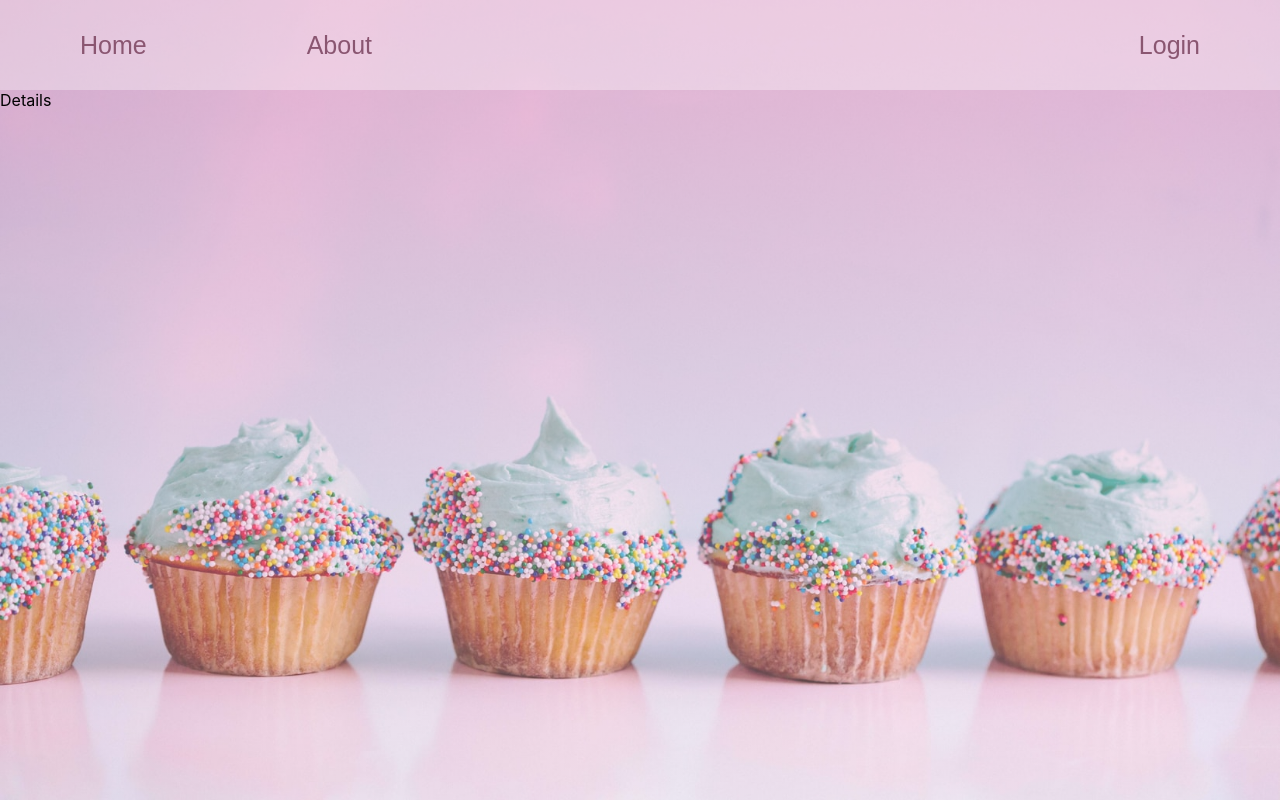
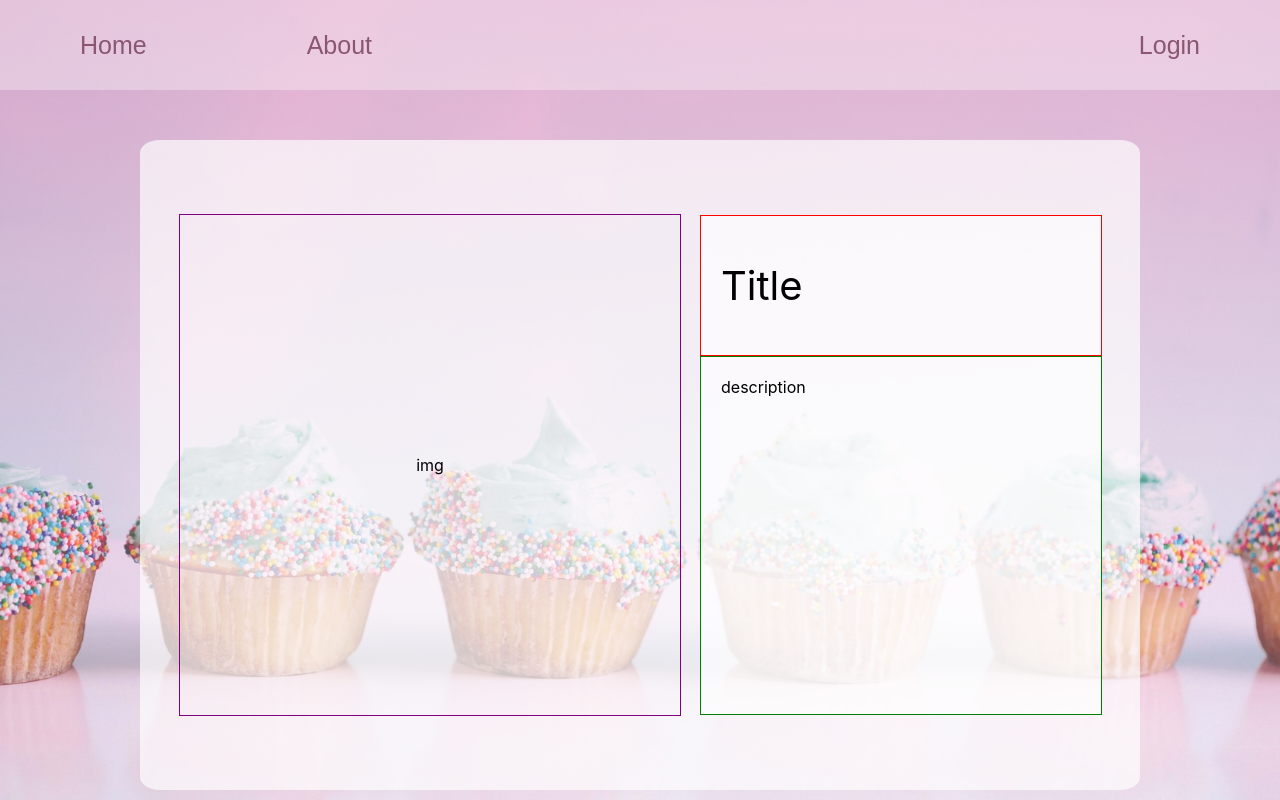
Before and after one commit to MilneS/miamyum, a React (Create React App) app: page /details in a window 1280 px wide. Built offline with nearby package versions, Linux system fonts and the light colour scheme.

Commit message:
added details card

```diff
--- a/src/pages/Details.js
+++ b/src/pages/Details.js
@@ -1,9 +1,17 @@
+import classes from "./Details.module.css";
 
-
-const Details=()=>{
-    return(
-        <div>Details</div>
-    )
-}
+const Details = () => {
+  return (
+    <div className={classes.container}>
+      <div className={classes.card}>
+        <div className={classes.img}>img</div>
+        <div className={classes.itemsContainer}>
+          <div className={classes.title}>Title</div>
+          <div className={classes.description}>description</div>
+        </div>
+      </div>
+    </div>
+  );
+};
 
 export default Details;
--- /dev/null
+++ b/src/pages/Details.module.css
@@ -0,0 +1,53 @@
+.container {
+  display: flex;
+  justify-content: center;
+  align-items: center;
+  /* margin-top: 100px; */
+}
+.card {
+  background-color: rgba(255, 255, 255, 0.678);
+  height: 650px;
+  width: 1000px;
+  margin-top: 50px;
+  border-radius: 2%;
+  display: flex;
+  justify-content: center;
+  align-items: center;
+}
+.img {
+  /* background-color: rgba(255, 255, 255, 0.678); */
+  height: 500px;
+  width: 500px;
+  display: flex;
+  justify-content: center;
+  align-items: center;
+  margin-right: 10px;
+  border: 1px solid purple;
+}
+.itemsContainer {
+  background-color: rgba(255, 255, 255, 0.678);
+  height: 500px;
+  width: 400px;
+  display: flex;
+  justify-content: flex-start;
+  align-items: center;
+  margin-left: 10px;
+  flex-direction: column;
+}
+.title {
+  border: 1px solid red;
+  display: flex;
+  justify-content: flex-start;
+  align-items: center;
+  flex-direction: row;
+  height: 100px;
+  width: 360px;
+  padding: 20px;
+  font-size: 40px;
+}
+.description {
+  height: 320px;
+  width: 360px;
+  border: 1px solid green;
+  padding: 20px;
+}
```
